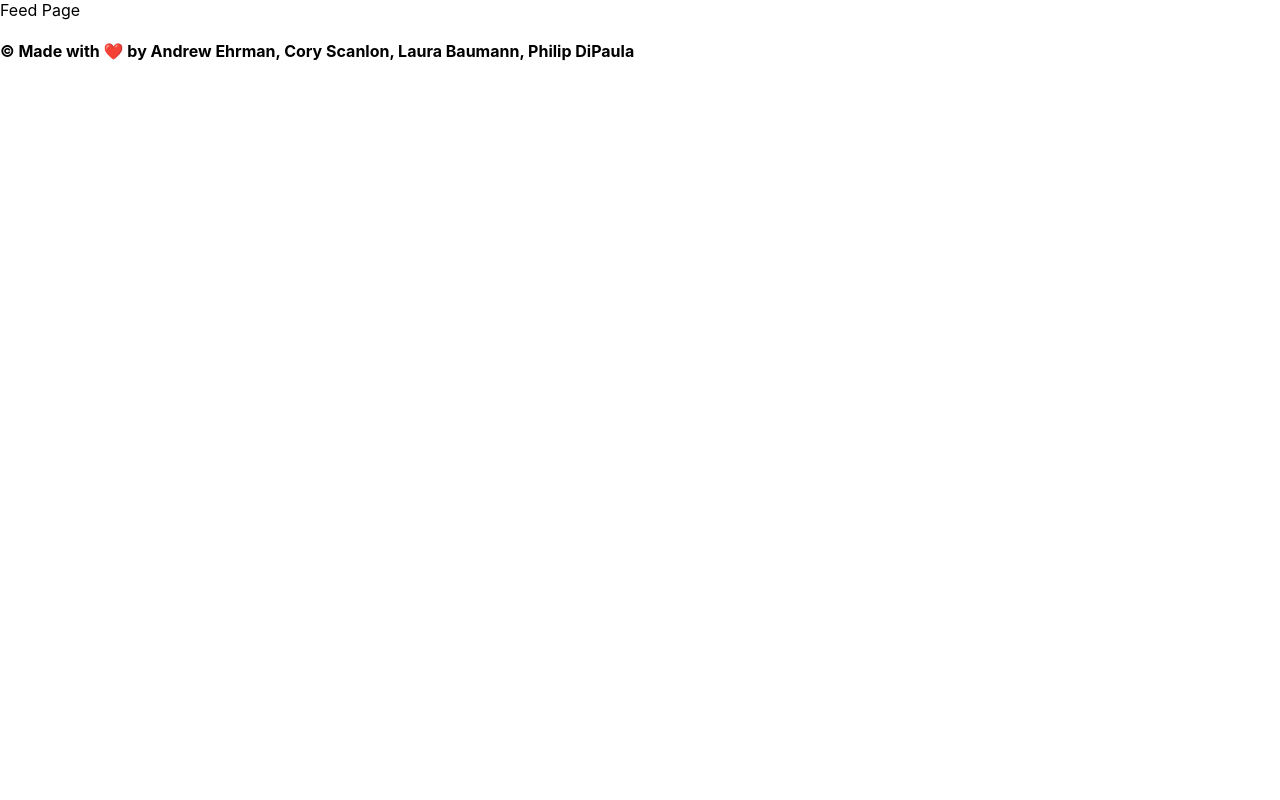
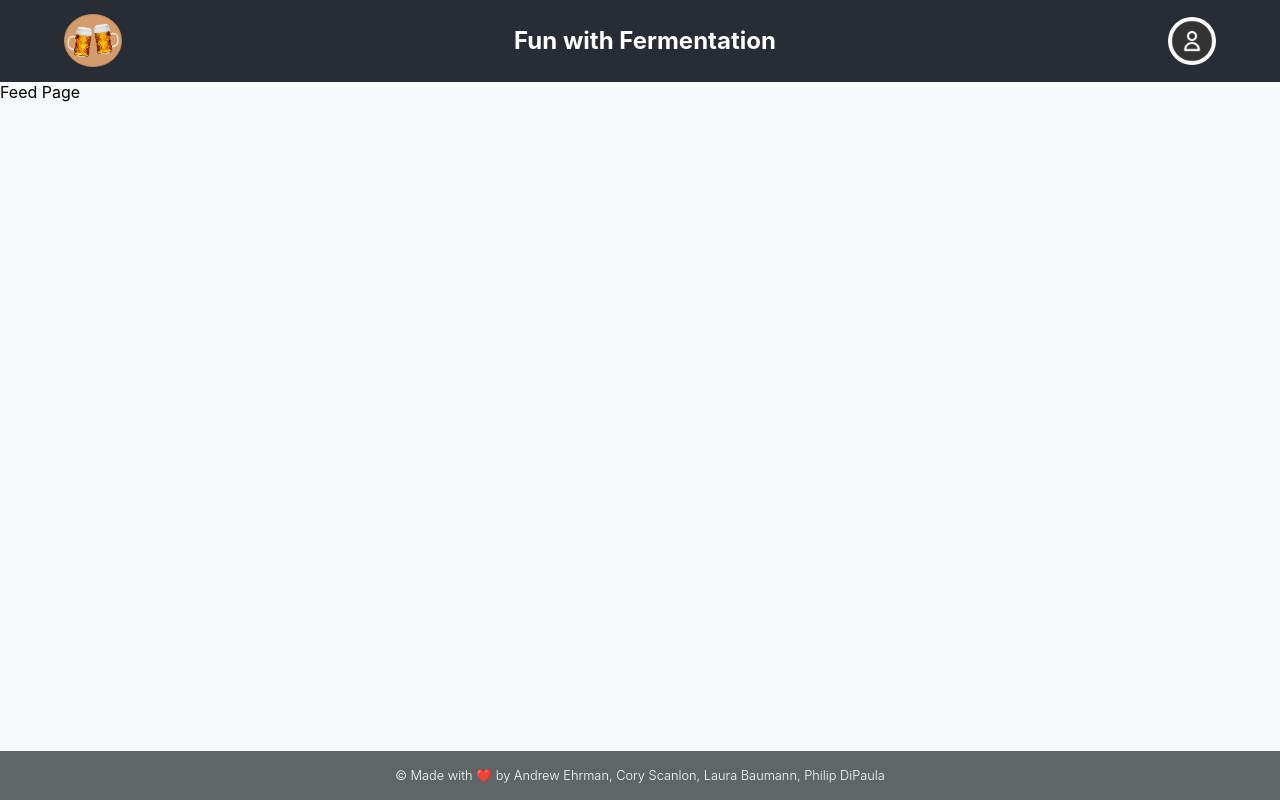
Before and after one commit to TheCoaxial/Fun-With-Fermentation, a React (Create React App) app in the folder client/: page /feed in a window 1280 px wide. Built offline with nearby package versions, Linux system fonts and the light colour scheme.

Commit message:
adding header, some routing, and some basic styling

```diff
--- a/client/src/App.css
+++ b/client/src/App.css
@@ -1,3 +1,16 @@
+#root {
+  background-color:#f6fafb;
+  height:100vh;
+  width:100vw;
+  overflow: hidden;
+}
+
+.App-body {
+  height:100vh;
+  width:100vw;
+  overflow: hidden;
+}
+
 .App {
   text-align: center;
 }
--- a/client/src/App.js
+++ b/client/src/App.js
@@ -5,14 +5,18 @@ import Brew from "../src/pages/Brew";
 import Profile from "../src/pages/Profile";
 import Feed from "../src/pages/Feed";
 import Footer from "../src/components/Footer";
-import logo from './logo.svg';
+// import Login from "./pages/Login/Login";
+// import SignUp from "./pages/SignUp/SignUp"
 import './App.css';
 
 function App() {
     return (
+        <div className="App-body">
             <Router>
                 <div>
                     <Container>
+                        {/* <Route exact path="/" component={Login} />
+                        <Route exact path="/signup" component={SignUp} /> */}
                         <Route exact path="/brew" component={Brew} />
                         <Route exact path="/profile" component={Profile} />
                         <Route exact path="/feed" component={Feed} />
@@ -20,6 +24,7 @@ function App() {
                     <Footer />
                 </div>
             </Router>
+        </div>
     );
 }
 
--- a/client/src/components/Footer/index.js
+++ b/client/src/components/Footer/index.js
@@ -1,12 +1,10 @@
 import React from "react";
 import "./style.css";
 
-const Footer = () => {
+export default function Footer() {
     return (
-        <footer className="bg-primary text-white text-center fixed-bottom mt-4 p-3">
-            <h4>&copy; Made with ❤️️ by Andrew Ehrman, Cory Scanlon, Laura Baumann, Philip DiPaula</h4>
+        <footer>
+            <h4>&copy; Made with ❤️️  by Andrew Ehrman, Cory Scanlon, Laura Baumann, Philip DiPaula</h4>
         </footer>
     )
 };
-
-export default Footer;
--- a/client/src/components/Footer/style.css
+++ b/client/src/components/Footer/style.css
@@ -0,0 +1,14 @@
+footer {
+    position:fixed;
+    bottom:0;
+    background-color:#5e6668;
+    color:white;
+    text-align:center;
+    width:90%;
+    padding:0 5% 0 5%;
+}
+
+footer h4 {
+    font-weight:300;
+    font-size:0.8rem;
+}
--- /dev/null
+++ b/client/src/components/Header/Header.css
@@ -0,0 +1,44 @@
+
+/* -------------------------- */
+/* ----- general styles ----- */
+/* -------------------------- */
+
+header {
+    padding:1% 5%;
+    display:flex;
+    flex-direction: row;
+    justify-content: space-between;
+    background-color:#282c34;
+    height:3.5rem;
+}
+
+header .vertical-align {
+    display: flex;
+    flex-direction:column;
+    justify-content: center;
+    height:100%;
+}
+
+header h2 {
+    color:white;
+}
+
+
+/* -------------------------- */
+/* ------ image styles ------ */
+/* -------------------------- */
+
+header .logo {
+    width:3.2rem;
+    border:1px solid #be8c60;
+    border-radius:50%;
+    background-color:#d49c6b;
+    padding:0 0.15rem;
+}
+
+header .avatar {
+    width: 3rem;
+    border: 0px solid white;
+    background-color: white;
+    border-radius: 50%;
+}
--- /dev/null
+++ b/client/src/components/Header/Header.js
@@ -0,0 +1,27 @@
+import React from "react";
+import "./Header.css";
+import "../../App.css";
+import { Link } from 'react-router-dom';
+
+export default function Header() {
+    return (
+        <header>
+            <Link to="/feed">
+                <div className="vertical-align">
+                    <img src="./logo.png" alt="beer logo" className="logo"/>
+                </div>
+            </Link>
+
+            <div className="vertical-align">
+                <h2>Fun with Fermentation</h2>
+            </div>
+
+            <Link to="/profile">
+                <div className="vertical-align">
+                    <img src="./sample-avatar.png" alt="user avatar" className="avatar"/>
+                </div>
+            </Link>
+
+        </header>
+    )
+};
--- a/client/src/pages/Feed/index.js
+++ b/client/src/pages/Feed/index.js
@@ -1,10 +1,13 @@
 import React from "react";
+import Header from "../../components/Header/Header";
 import "./style.css";
+import "../../App.css";
 
-const Feed = () => {
+export default function Feed() {
     return(
-        <div>Feed Page</div>
-    );
-};
-
-export default Feed;
+        <div>
+            <Header />
+            <div>Feed Page</div>
+        </div>
+    )
+}
```
Also changed, not shown: client/public/logo.png (added), client/public/sample-avatar.png (added). Lines whose indentation alone changed are shown as unchanged.
